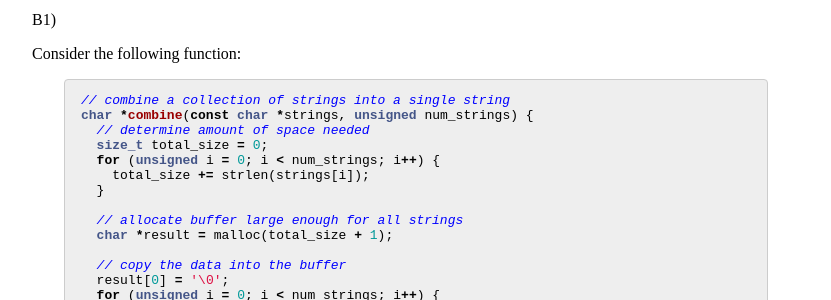
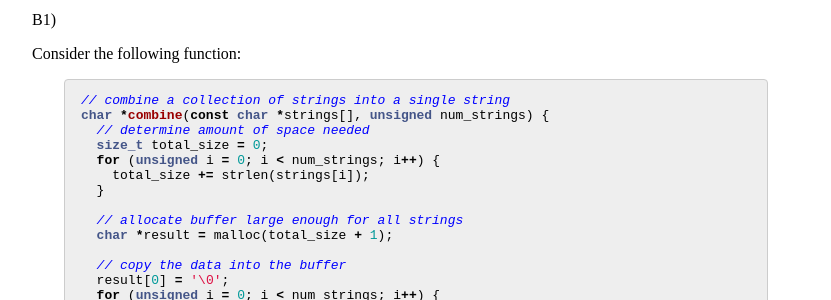
Before and after one commit to jhucsf/fall2020, a Jekyll site: the page built from resources/exam2review.md, in a window 1280 px wide. Shown: the part 583-883 px from the top of the page, without its empty margins (224-1055 px from the left). Built offline with Jekyll 4.4.1, drawn with Linux system fonts in a browser that asks for light colours.

Commit message:
fix another typo

````diff
--- a/resources/exam2review.md
+++ b/resources/exam2review.md
@@ -31,7 +31,7 @@ Consider the following function:
 
 ```c
 // combine a collection of strings into a single string
-char *combine(const char *strings, unsigned num_strings) {
+char *combine(const char *strings[], unsigned num_strings) {
   // determine amount of space needed
   size_t total_size = 0;
   for (unsigned i = 0; i < num_strings; i++) {
````
